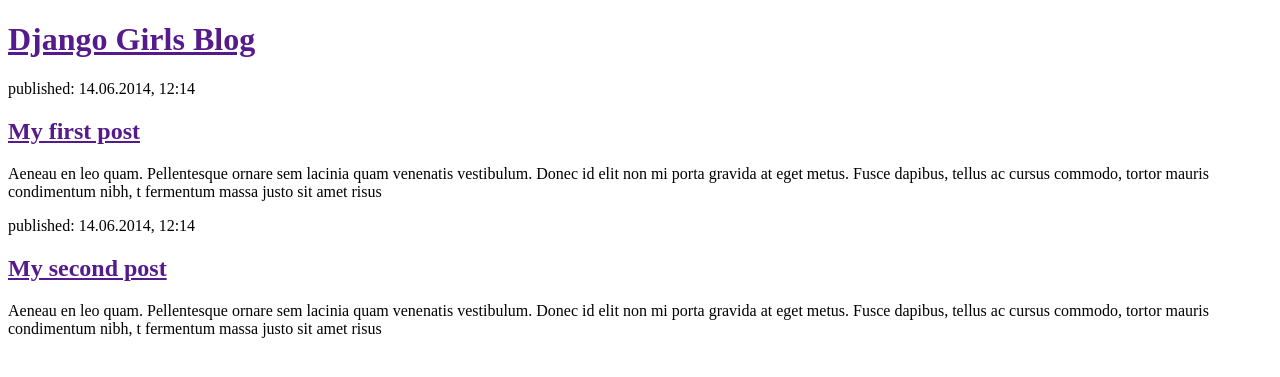
After one commit to RoyGithubAccount/my-first-blog, a Django app: template blog/templates/blog/XXXXpost_list.html in a window 1280 px wide. The commit adds this page. Shown: the top 377 px of the page. Run offline with Django 3.2, Linux system fonts and the light colour scheme; the template is opened without the code that fills it, so the values that code supplies are empty.

Commit message:
Modified templates toi display posts from database

```diff
--- /dev/null
+++ b/blog/templates/blog/XXXXpost_list.html
@@ -0,0 +1,25 @@
+<!DOCTYPE html>
+<html lang="en">
+<head>
+    <meta charset="UTF-8">
+    <title>Django Girls blog</title>
+</head>
+<body>
+    <div>
+        <h1><a href = "">Django Girls Blog</a></h1>
+    </div>
+
+    <div>
+        <p>published: 14.06.2014, 12:14</p>
+        <h2><a href="">My first post</a></h2>
+        <p>Aeneau en leo quam. Pellentesque ornare sem lacinia quam venenatis vestibulum. Donec id elit non mi porta gravida at eget metus. Fusce dapibus, tellus ac cursus commodo, tortor mauris condimentum nibh, t fermentum massa justo sit amet risus</p>
+    </div>
+
+    <div>
+        <p>published: 14.06.2014, 12:14</p>
+        <h2><a href="">My second post</a></h2>
+        <p>Aeneau en leo quam. Pellentesque ornare sem lacinia quam venenatis vestibulum. Donec id elit non mi porta gravida at eget metus. Fusce dapibus, tellus ac cursus commodo, tortor mauris condimentum nibh, t fermentum massa justo sit amet risus</p>
+    </div>
+
+</body>
+</html>
--- a/blog/views.py
+++ b/blog/views.py
@@ -1,6 +1,9 @@
 from django.shortcuts import render
+from django.utils import timezone
+from .models import Post
 
 # Create your views here.
 
 def post_list(request):
-    return render(request, 'blog/post_list.html', {})
+    posts = Post.objects.filter(published_date__lte=timezone.now()).order_by('published_date')
+    return render(request, 'blog/post_list.html', {'posts' : posts})
```
Also changed, not shown: blog/templates/blog/post_list.html (+7 -11 lines).
